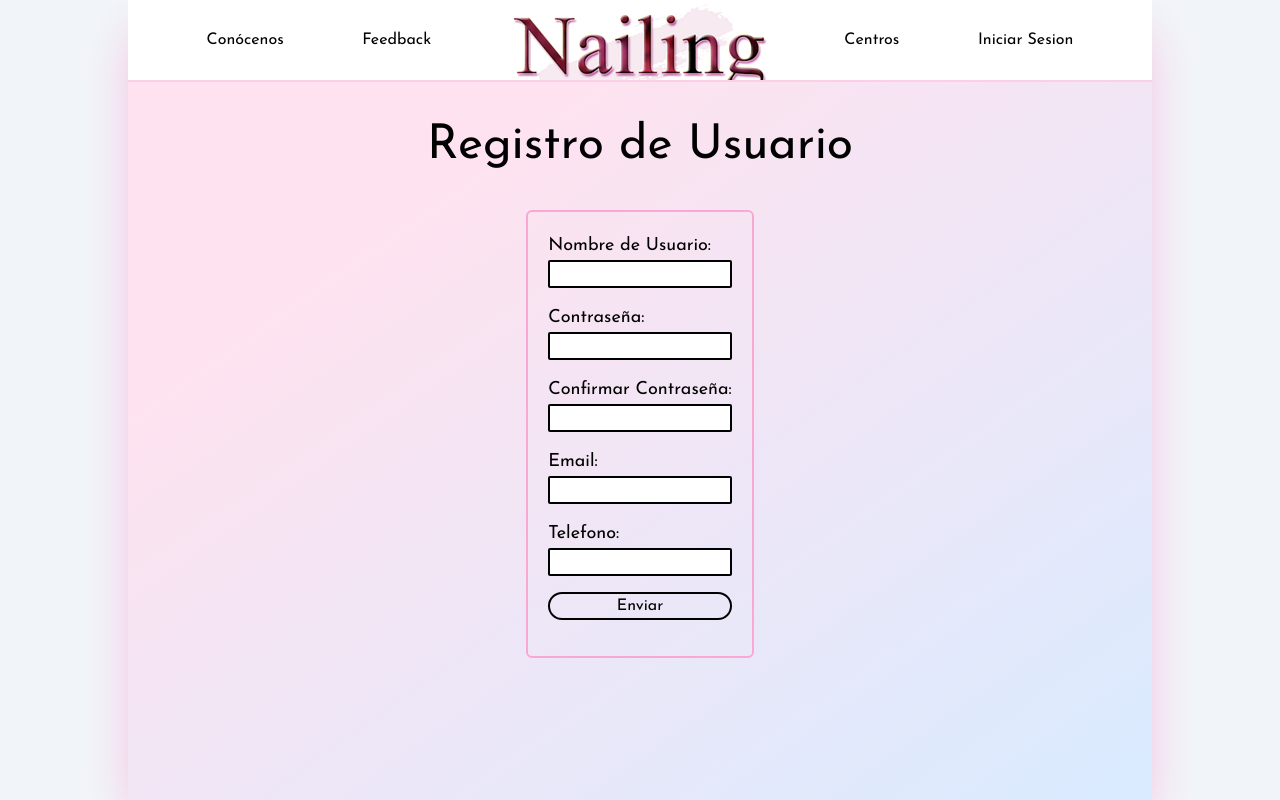
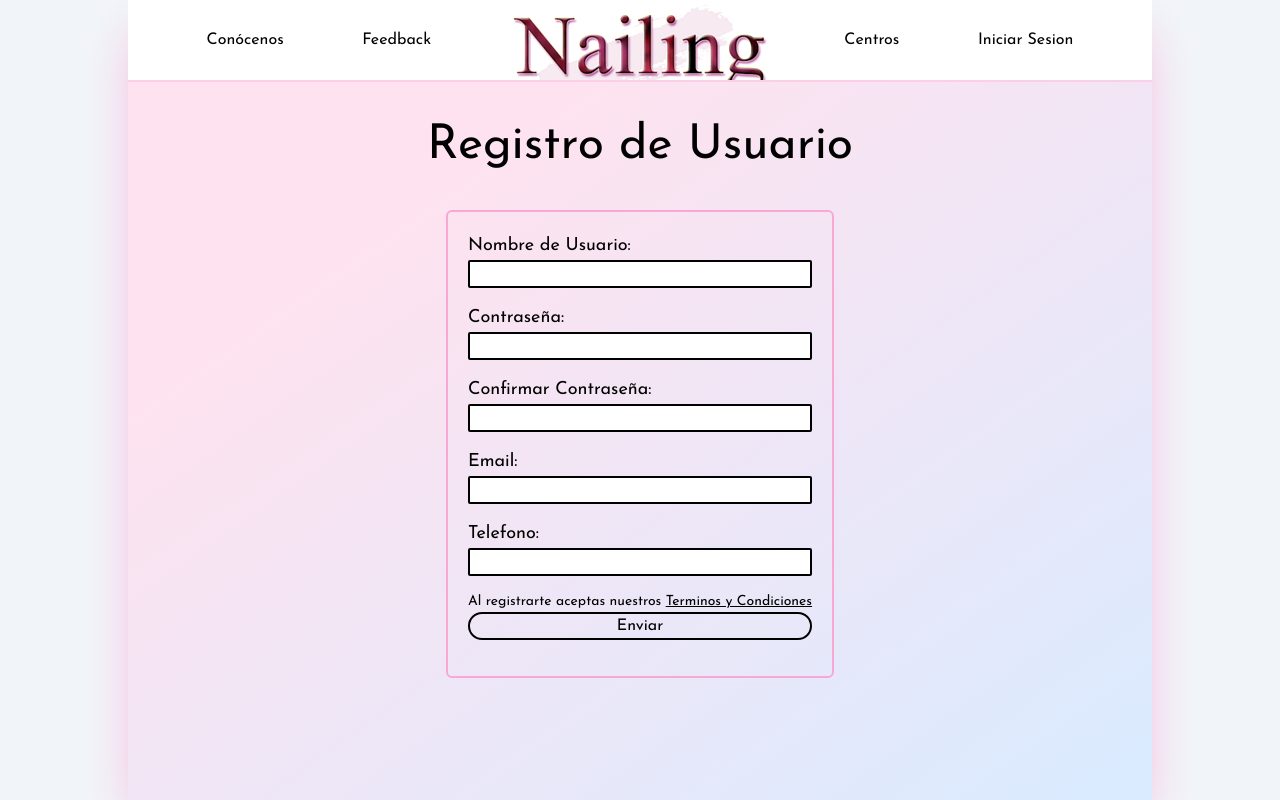
Before and after one commit to lausalbra/nailing, a React (Create React App) app in the folder src/web-app/: page /register in a window 1280 px wide. Built offline with nearby package versions, Linux system fonts and the light colour scheme.

Commit message:
feat/Enlace desde registro
Se ha añadido un enlace a Términos y Condiciones desde la sección de registro de usuario

```diff
--- a/src/web-app/src/components/RegistroUsuarioForm/index.js
+++ b/src/web-app/src/components/RegistroUsuarioForm/index.js
@@ -86,6 +86,7 @@ export function RegistroUsuarioForm() {
                 <label className='text-lg' htmlFor="telefono">  Telefono:</label>
                 <input className="border-black border-2 mb-4 rounded-sm" name="telefono" type="tel" ref={telefono} pattern="[0-9]{9}" required />
                 <p className="text-sm text-red-600" >{state}</p>
+                <p className="text-sm " >Al registrarte aceptas nuestros <a className="underline" href="/terminoscondiciones">Terminos y Condiciones</a></p>
                 <input className="border-black border-2 mb-4 cursor-pointer hover:bg-pink-200 hover:border-pink-200 duration-300 rounded-3xl" type="submit" value="Enviar" />
             </form>
         </>
```
